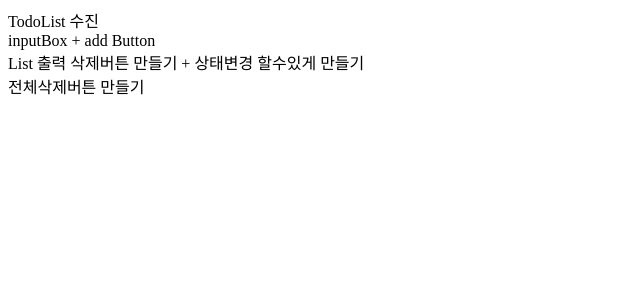
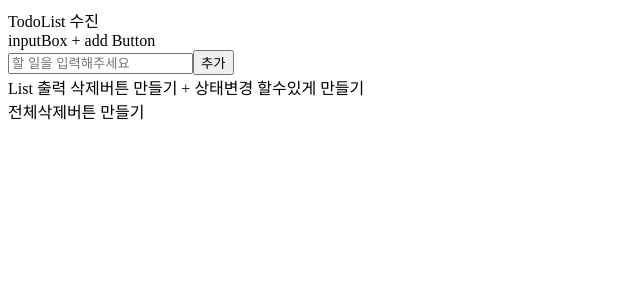
Before and after one commit to leesujin123/todolist, a Vue app: page / in a window 1280 px wide. Shown: the top 300 px of the page, without its empty margins (0-640 px from the left). Built offline with nearby package versions, Linux system fonts and the light colour scheme.

Commit message:
제일먼저 inputBox와 추가버튼 생성하기 기능이 들어간게 아니라 template만 작성

```diff
--- a/src/App.vue
+++ b/src/App.vue
@@ -4,7 +4,9 @@
       TodoList 수진
     </div>
     <div>
-      inputBox + add Button
+      inputBox + add Button<br />
+      <input type="text" placeholder="할 일을 입력해주세요" >
+      <button type="button">추가</button>
     </div>
     <div>
       List 출력 삭제버튼 만들기 + 상태변경 할수있게 만들기
```
